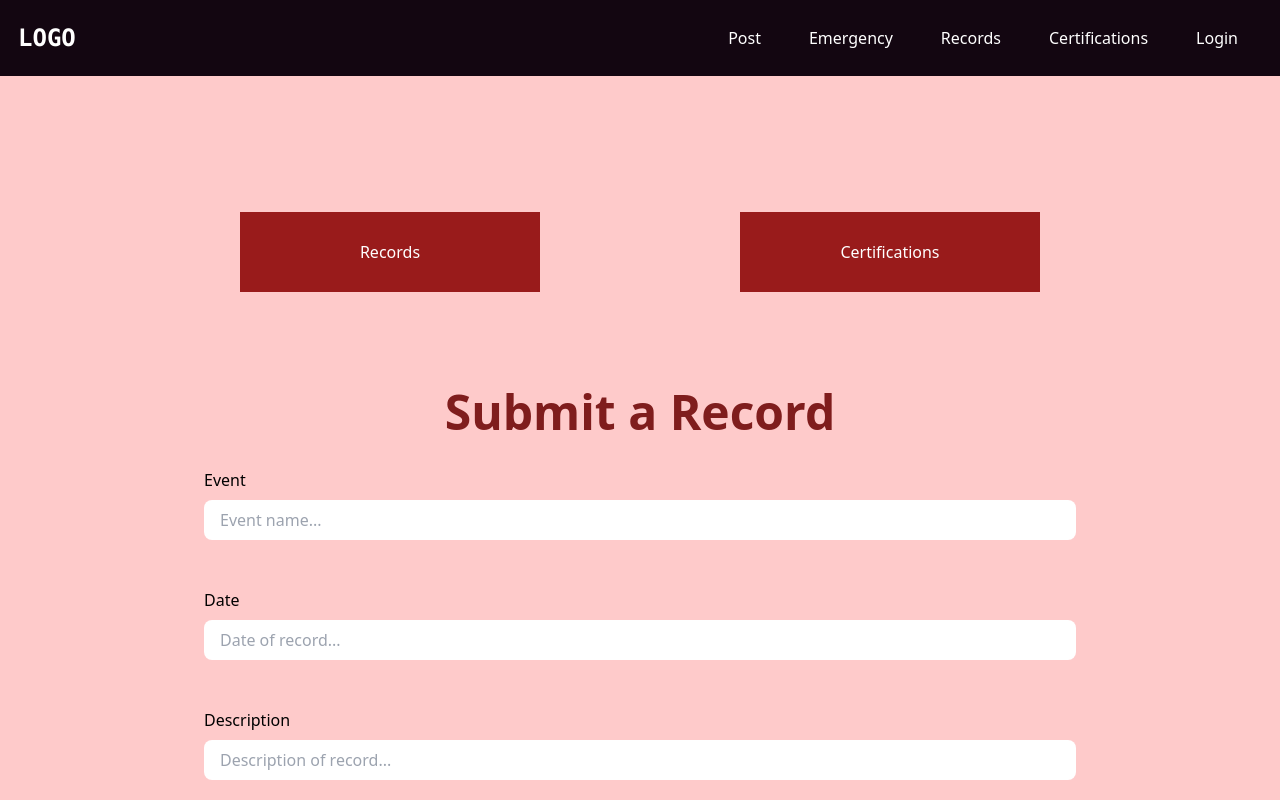
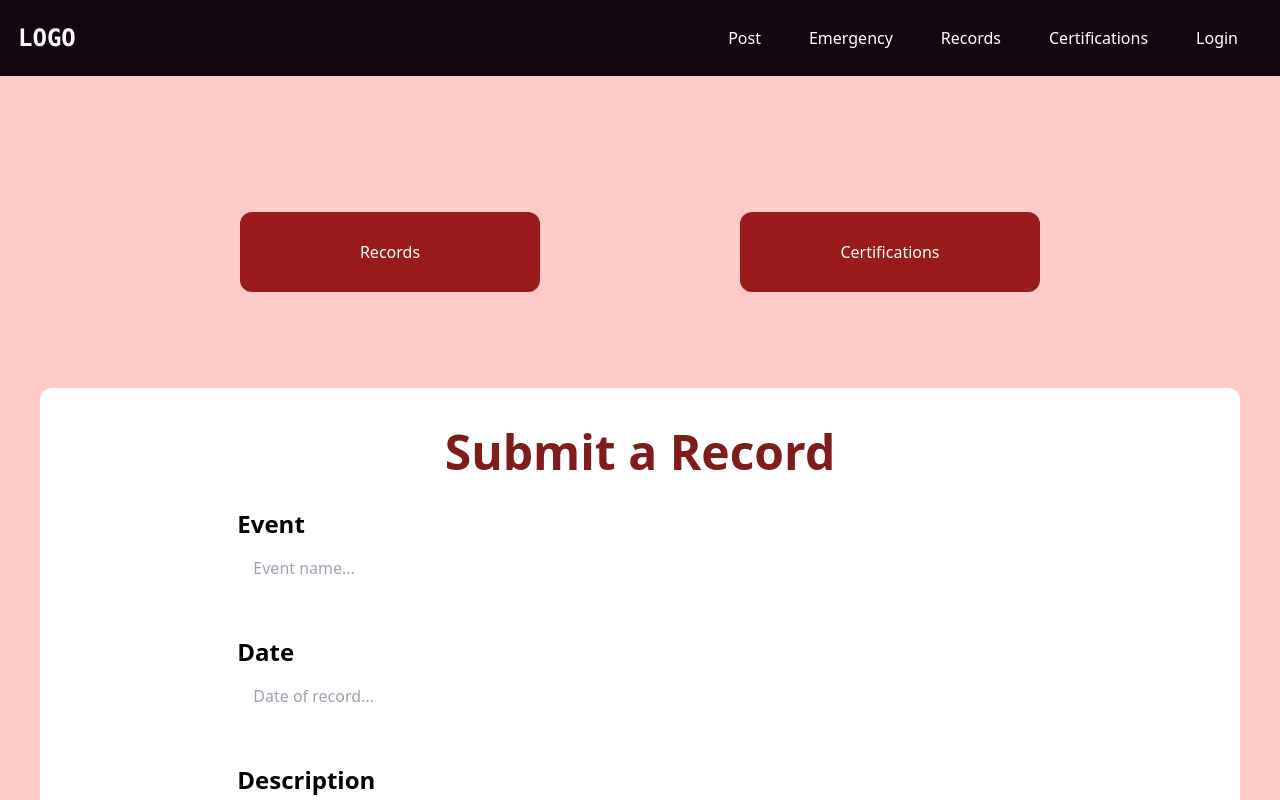
Before and after one commit to stephen-ics/Hack-the-Valley, a React (Create React App) app: page /post in a window 1280 px wide. Shown: the top 800 px of the page. Built offline with nearby package versions, Linux system fonts and the light colour scheme.

Commit message:
set default values

```diff
--- a/src/pages/Post.js
+++ b/src/pages/Post.js
@@ -13,15 +13,15 @@ const Post = () => {
   return (
     <div className='bg-red-200 p-10'>
       <div className='flex justify-evenly mt-24 mb-24 text-white'>
-        <button className='w-1/4 h-20 px-8 bg-red-800' onClick={() => {
+        <button className='rounded-xl w-1/4 h-20 px-8 bg-red-800' onClick={() => {
           setShowRecords(true)
           setShowCertifications(false)}}>Records</button>
-        <button className='w-1/4 h-20 px-8 bg-red-800' onClick={() => {
+        <button className='rounded-xl w-1/4 h-20 px-8 bg-red-800' onClick={() => {
           setShowRecords(false)
           setShowCertifications(true)}}>Certifications</button>
       </div>
 
-    {showRecords &&  <div className="flex flex-col">
+    {showRecords &&  <div className="flex flex-col bg-white p-10 rounded-xl">
           <h1 className="text-5xl text-red-900 font-bold text-center">Submit a Record</h1>
           <form
               className="flex flex-col gap-2 self-center mt-4 w-full p-16 pt-4 xl:w-5/6"
@@ -29,7 +29,7 @@ const Post = () => {
           >
             <fieldset className="flex flex-col mb-10">
                 <label className="label mb-2">
-                    <span className="label-text">Event</span>
+                    <span className="label-text text-2xl"><b>Event</b></span>
                 </label>
                 <input
                     type="text"
@@ -41,7 +41,7 @@ const Post = () => {
             </fieldset>
             <fieldset className="flex flex-col mb-10">
                 <label className="label mb-2">
-                    <span className="label-text">Date</span>
+                    <span className="label-text text-2xl"><b>Date</b></span>
                 </label>
                 <input
                     type="text"
@@ -53,7 +53,7 @@ const Post = () => {
             </fieldset>
             <fieldset className="flex flex-col mb-10">
                 <label className="label mb-2">
-                    <span className="label-text">Description</span>
+                    <span className="label-text text-2xl"><b>Description</b></span>
                 </label>
                 <input
                     type="text"
@@ -72,7 +72,7 @@ const Post = () => {
           </form>
     </div>}
 
-    {showCertifications &&  <div className="flex flex-col">
+    {showCertifications &&  <div className="flex flex-col bg-white p-10 rounded-xl">
           <h1 className="text-5xl text-red-900 font-bold text-center">Submit a Certificate</h1>
           <form
               className="flex flex-col gap-2 self-center mt-4 w-full p-16 pt-4 xl:w-5/6"
@@ -80,7 +80,7 @@ const Post = () => {
           >
             <fieldset className="flex flex-col mb-10">
                 <label className="label mb-2">
-                    <span className="label-text">Name</span>
+                    <span className="label-text text-2xl"><b>Name</b></span>
                 </label>
                 <input
                     type="text"
@@ -92,7 +92,7 @@ const Post = () => {
             </fieldset>
             <fieldset className="flex flex-col mb-10">
                 <label className="label mb-2">
-                    <span className="label-text">Date</span>
+                    <span className="label-text text-2xl"><b>Date</b></span>
                 </label>
                 <input
                     type="text"
@@ -104,7 +104,7 @@ const Post = () => {
             </fieldset>
             <fieldset className="flex flex-col mb-10">
                 <label className="label mb-2">
-                    <span className="label-text">Location</span>
+                    <span className="label-text text-2xl"><b>Location</b></span>
                 </label>
                 <input
                     type="text"
```
